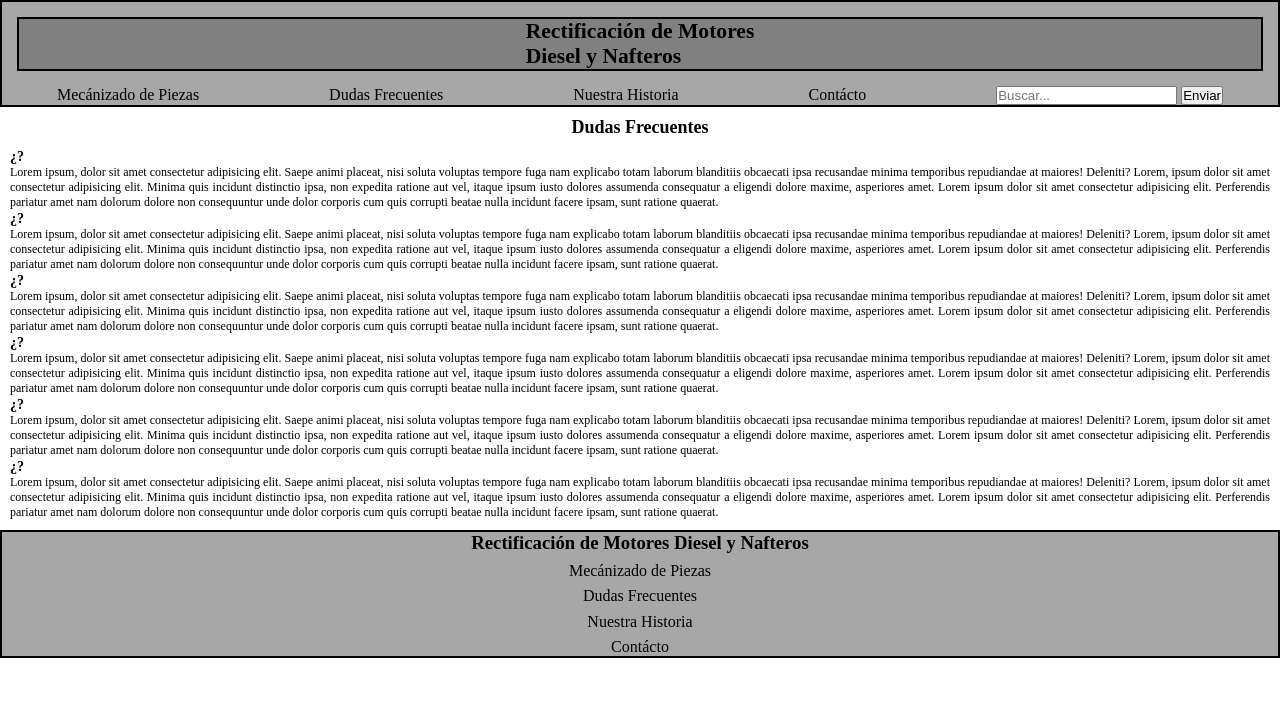
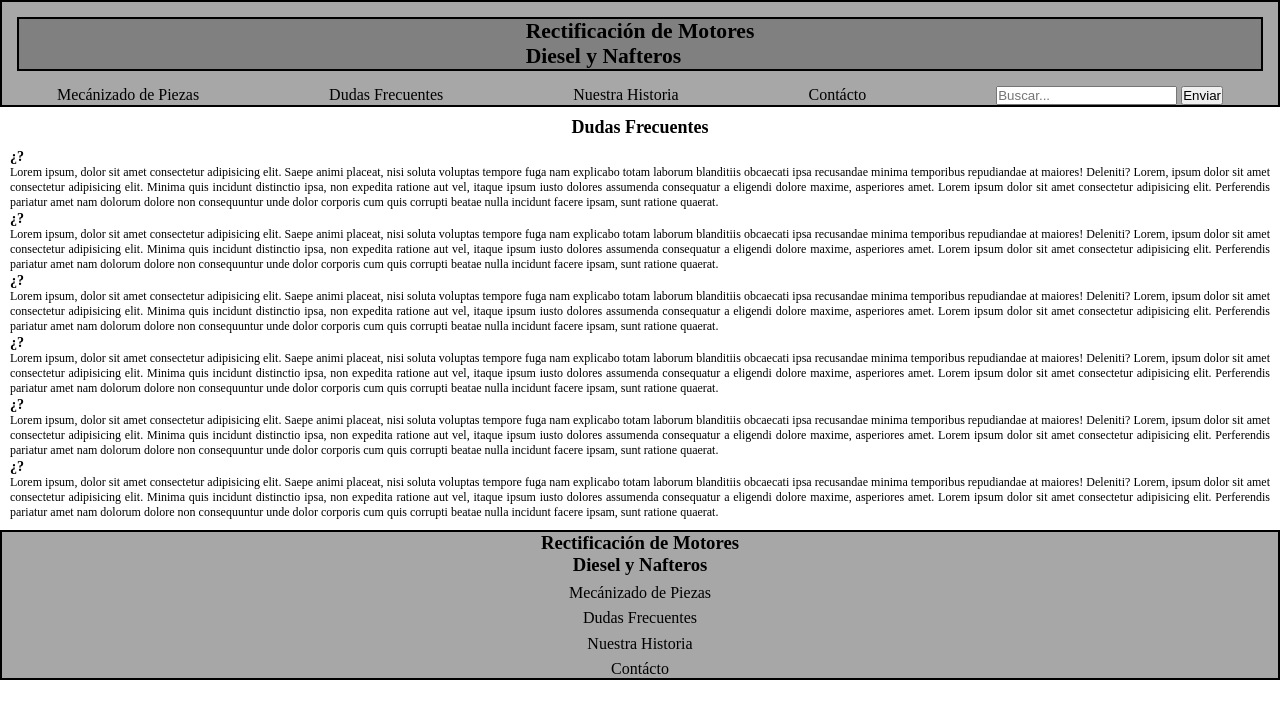
Before and after one commit to nicogaillard/rectificacion-de-motores, a plain HTML site: page pages/dudas.html in a window 1280 px wide. Drawn offline with Linux system fonts and the light colour scheme.

Commit message:
modificaciones visuales en vista movil

```diff
--- a/css/style.css
+++ b/css/style.css
@@ -194,6 +194,7 @@ body{
     justify-content: space-around;
     gap: 7.5px;
     align-items: center;
+    text-align: center;
 }
 
 .nav-footer {
@@ -207,3 +208,6 @@ body{
 .map-footer {
     display: none;
 }
+
+
+/* -----------  */
--- a/pages/dudas.html
+++ b/pages/dudas.html
@@ -100,7 +100,7 @@
         <nav class="nav-footer">
             <ul class="barra-navegacion-footer">
                 <li>
-                    <h3><a class="titulo-principal-footer" href="../index.html">Rectificación de Motores Diesel y
+                    <h3><a class="titulo-principal-footer" href="../index.html">Rectificación de Motores <br> Diesel y
                             Nafteros</a></h3>
                 </li>
                 <li><a href="mec-de-piezas.html">Mecánizado de Piezas</a></li>
```
Also changed, not shown: index.html (+1 -1 lines), pages/contacto.html (+1 -1 lines), pages/mec-de-piezas.html (+1 -1 lines), pages/sobre-nosotros.html (+1 -1 lines).
